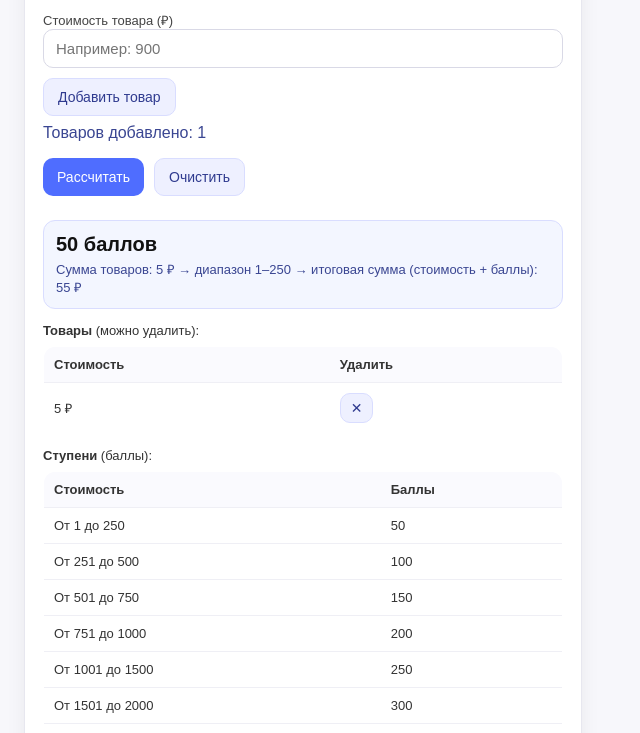
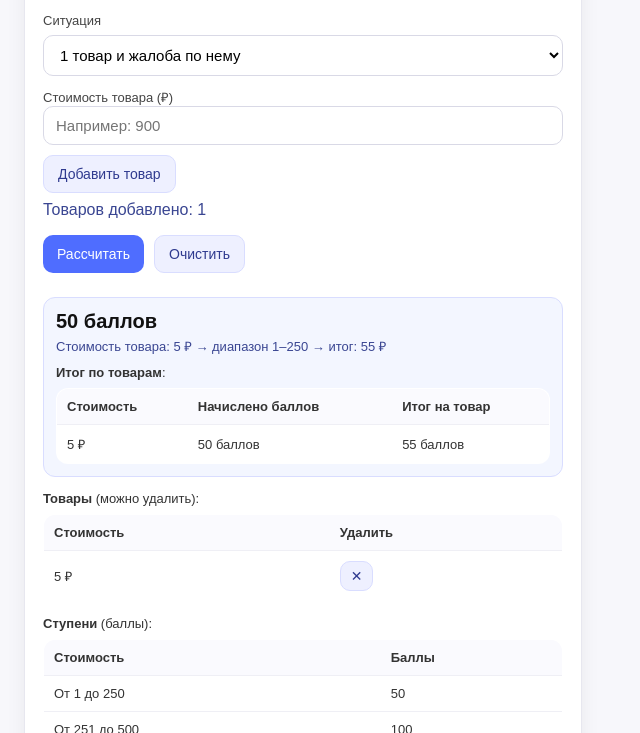
Before and after one commit to brilenkopublic-netizen/Tools, a plain HTML site: page index.html in a window 1280 px wide. Both pictures are taken after typing "5" into the empty fields and a click on the button "Добавить товар". Shown: the part 67-800 px from the top of the page, without its empty margins (0-640 px from the left). Drawn offline with Linux system fonts and the light colour scheme.

Commit message:
Add files via upload

```diff
--- a/index.html
+++ b/index.html
@@ -132,7 +132,28 @@
 
 			<div class="row">
 				<div>
-					<label for="price">Стоимость товара (₽)</label>
+					<label for="scenario">Ситуация</label>
+					<select
+						id="scenario"
+						style="
+							width: 100%;
+							padding: 10px 12px;
+							border-radius: 10px;
+							border: 1px solid #d9d9e6;
+							font-size: 15px;
+							background: #fff;
+							outline: none;
+							box-sizing: border-box;
+							margin-top: 6px;
+						"
+					>
+						<option value="A" selected>1 товар и жалоба по нему</option>
+						<option value="B">Несколько товаров и общая претензия</option>
+					</select>
+
+					<label for="price" style="display: block; margin-top: 12px"
+						>Стоимость товара (₽)</label
+					>
 					<input
 						id="price"
 						type="number"
@@ -169,6 +190,23 @@
 					<div class="big" id="points">—</div>
 					<div class="small" id="range">
 						Введите товары, чтобы увидеть количество баллов/компенсацию.
+					</div>
+					<div class="table" style="margin-top: 10px">
+						<div><b>Итог по товарам</b>:</div>
+						<table>
+							<thead>
+								<tr>
+									<th>Стоимость</th>
+									<th>Начислено баллов</th>
+									<th>Итог на товар</th>
+								</tr>
+							</thead>
+							<tbody id="perItemTableBody">
+								<tr>
+									<td colspan="3" style="color: #3a4692">Пока нет данных.</td>
+								</tr>
+							</tbody>
+						</table>
 					</div>
 				</div>
 			</div>
@@ -241,6 +279,7 @@
 
 		<script>
 			const priceEl = document.getElementById("price");
+			const scenarioEl = document.getElementById("scenario");
 			const calcBtn = document.getElementById("calcBtn");
 			const clearBtn = document.getElementById("clearBtn");
 			const errorEl = document.getElementById("error");
@@ -274,6 +313,7 @@
 			let addedTotal = 0;
 
 			const itemsTableBodyEl = document.getElementById("itemsTableBody");
+			const perItemTableBodyEl = document.getElementById("perItemTableBody");
 
 			function renderItemsTable() {
 				itemsTableBodyEl.innerHTML = "";
@@ -321,26 +361,85 @@
 				addedTotal = items.reduce((s, v) => s + v, 0);
 				renderItemsTable();
 
+				const scenario = scenarioEl.value;
+				perItemTableBodyEl.innerHTML = "";
+
 				if (items.length === 0) {
 					pointsEl.textContent = "—";
 					rangeEl.textContent =
 						"Добавьте товары, чтобы увидеть баллы и итоговую сумму.";
+
+					const tr = document.createElement("tr");
+					const td = document.createElement("td");
+					td.colSpan = 3;
+					td.style.color = "#3a4692";
+					td.textContent = "Пока нет данных.";
+					tr.appendChild(td);
+					perItemTableBodyEl.appendChild(tr);
 					return;
 				}
 
-				const tier = calcCompensation(addedTotal);
+				// Вариант A: жалоба на 1 товар => считаем доп. баллы по стоимости этого товара.
+				// Вариант B: жалоба на несколько товаров + общая претензия => считаем по сумме всех товаров,
+				// а доп. баллы начисляем к одному любому товару (берём первый).
+				let baseSumForTier = 0;
+				if (scenario === "A") {
+					if (items.length !== 1) {
+						pointsEl.textContent = "—";
+						rangeEl.textContent = "Для сценария A добавьте ровно 1 товар.";
+						const tr = document.createElement("tr");
+						const td = document.createElement("td");
+						td.colSpan = 3;
+						td.style.color = "#3a4692";
+						td.textContent =
+							"Проверьте количество товаров для выбранной ситуации.";
+						tr.appendChild(td);
+						perItemTableBodyEl.appendChild(tr);
+						return;
+					}
+					baseSumForTier = items[0];
+				} else {
+					baseSumForTier = addedTotal;
+				}
 
+				const tier = calcCompensation(baseSumForTier);
 				if (!tier) {
 					pointsEl.textContent = "—";
-					rangeEl.textContent = `Сумма товаров: ${addedTotal} ₽`;
+					rangeEl.textContent = `Сумма: ${baseSumForTier} ₽`;
 					return;
 				}
 
 				const compensation = tier.points;
-				const total = addedTotal + compensation;
+				const total = baseSumForTier + compensation;
 
-				pointsEl.textContent = `${tier.points} баллов`;
-				rangeEl.textContent = `Сумма товаров: ${addedTotal} ₽ → диапазон ${tier.label} → итоговая сумма (стоимость + баллы): ${total} ₽`;
+				pointsEl.textContent = `${compensation} баллов`;
+				rangeEl.textContent =
+					scenario === "A"
+						? `Стоимость товара: ${baseSumForTier} ₽ → диапазон ${tier.label} → итог: ${total} ₽`
+						: `Сумма товаров: ${baseSumForTier} ₽ → диапазон ${tier.label} → итог: ${total} ₽`;
+
+				// Шаг 3: добавляем доп. баллы к одному любому товару (берём первый).
+				const specialIndex = 0;
+
+				items.forEach((price, index) => {
+					const tr = document.createElement("tr");
+
+					const tdPrice = document.createElement("td");
+					tdPrice.textContent = `${price} ₽`;
+
+					const tdPoints = document.createElement("td");
+					const pointsForThis = index === specialIndex ? compensation : 0;
+					tdPoints.textContent = `${pointsForThis} ${pointsForThis === 1 ? "балл" : "баллов"}`;
+
+					const tdTotal = document.createElement("td");
+					const itemTotal = price + pointsForThis;
+					tdTotal.textContent = `${itemTotal} баллов`;
+
+					tr.appendChild(tdPrice);
+					tr.appendChild(tdPoints);
+					tr.appendChild(tdTotal);
+					perItemTableBodyEl.appendChild(tr);
+				});
 			}
 
 			function addItem() {
```
